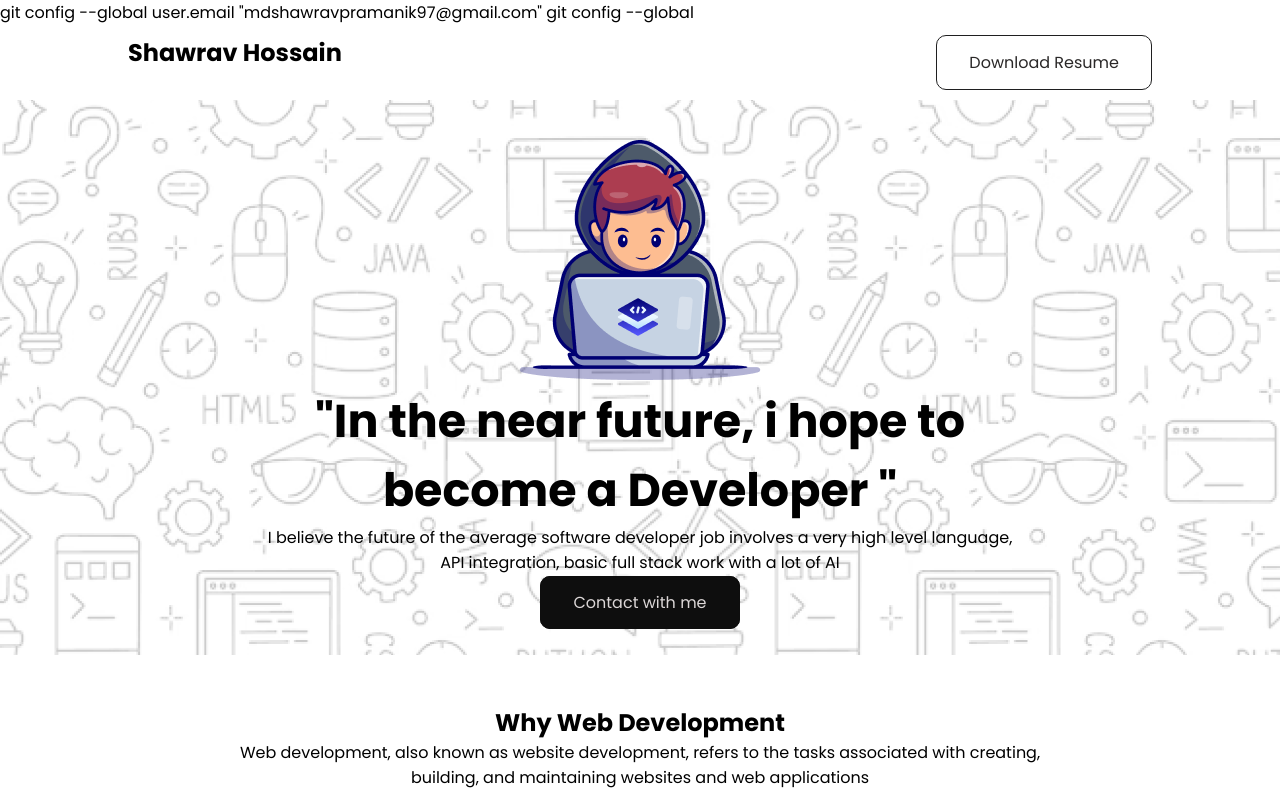
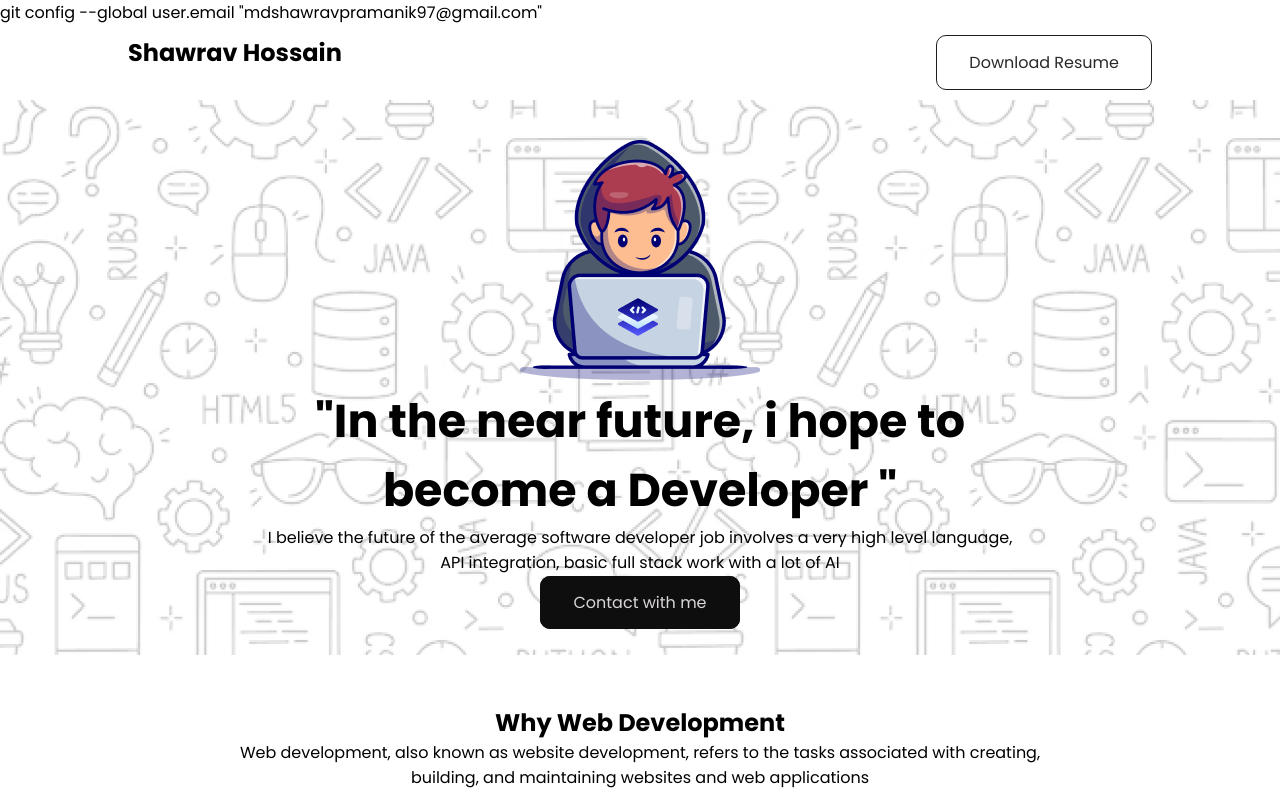
Before and after one commit to shawravswe/assignment-1, a plain HTML site: page index.html in a window 1280 px wide. Shown: the top 800 px of the page. Drawn offline with Linux system fonts and the light colour scheme.

Commit message:
why development done

```diff
--- a/index.html
+++ b/index.html
@@ -1,7 +1,7 @@
 <!DOCTYPE html>
 <html lang="en">
     git config --global user.email "mdshawravpramanik97@gmail.com"
-    git config --global
+
 <head>
     <meta charset="UTF-8">
     <meta name="viewport" content="width=device-width, initial-scale=1.0">
```
